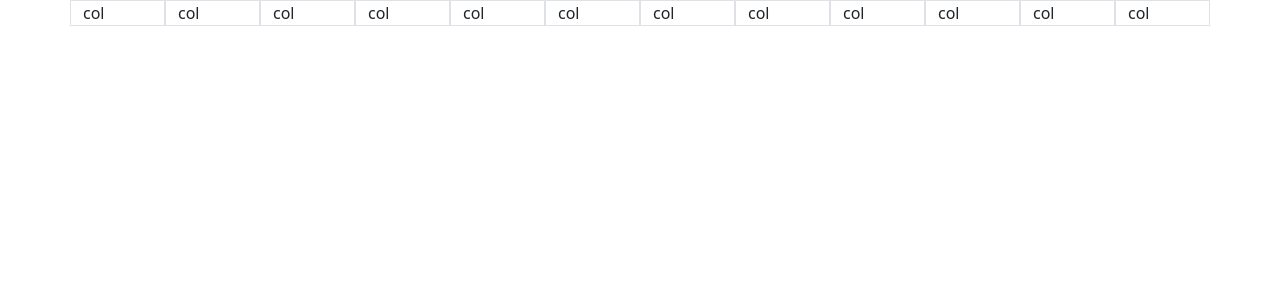
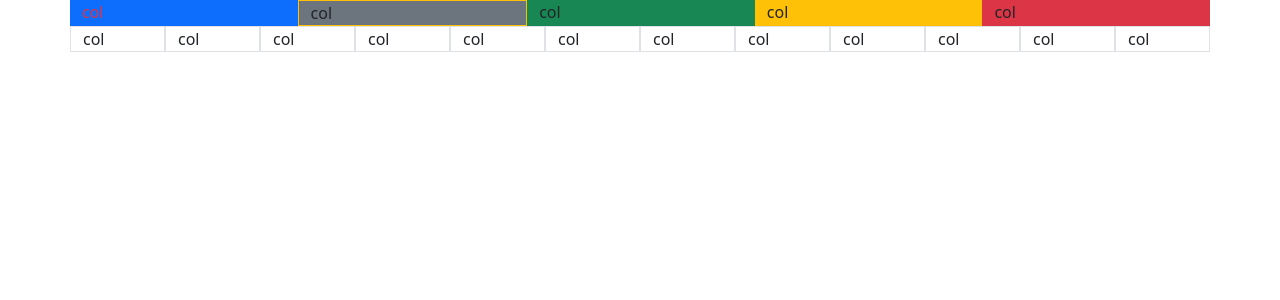
Before and after one commit to danilo800XR/Angular-example, an Angular app: page / in a window 1280 px wide. Shown: the top 300 px of the page. Built offline with nearby package versions, Linux system fonts and the light colour scheme.

Commit message:
bootstrap colors component added

```diff
--- a/src/app/app.component.html
+++ b/src/app/app.component.html
@@ -1 +1,2 @@
+<app-bootstrap-colors></app-bootstrap-colors>
 <app-bootstrap-grid></app-bootstrap-grid>
--- a/src/app/app.module.ts
+++ b/src/app/app.module.ts
@@ -4,11 +4,13 @@ import { BrowserModule } from '@angular/platform-browser';
 import { AppRoutingModule } from './app-routing.module';
 import { AppComponent } from './app.component';
 import { BootstrapGridComponent } from './bootstrap-grid/bootstrap-grid.component';
+import { BootstrapColorsComponent } from './bootstrap-colors/bootstrap-colors.component';
 
 @NgModule({
   declarations: [
     AppComponent,
-    BootstrapGridComponent
+    BootstrapGridComponent,
+    BootstrapColorsComponent
   ],
   imports: [
     BrowserModule,
--- /dev/null
+++ b/src/app/bootstrap-colors/bootstrap-colors.component.html
@@ -0,0 +1,9 @@
+<div class="container">
+    <div class="row">
+        <div class="col bg-primary text-danger">col</div>
+        <div class="col bg-secondary border border-warning">col</div>
+        <div class="col bg-success">col</div>
+        <div class="col bg-warning">col</div>
+        <div class="col bg-danger">col</div>
+    </div>
+</div>
--- /dev/null
+++ b/src/app/bootstrap-colors/bootstrap-colors.component.ts
@@ -0,0 +1,15 @@
+import { Component, OnInit } from '@angular/core';
+
+@Component({
+  selector: 'app-bootstrap-colors',
+  templateUrl: './bootstrap-colors.component.html',
+  styleUrls: ['./bootstrap-colors.component.scss']
+})
+export class BootstrapColorsComponent implements OnInit {
+
+  constructor() { }
+
+  ngOnInit(): void {
+  }
+
+}
```
Also changed, not shown: src/app/bootstrap-colors/bootstrap-colors.component.scss (added).
